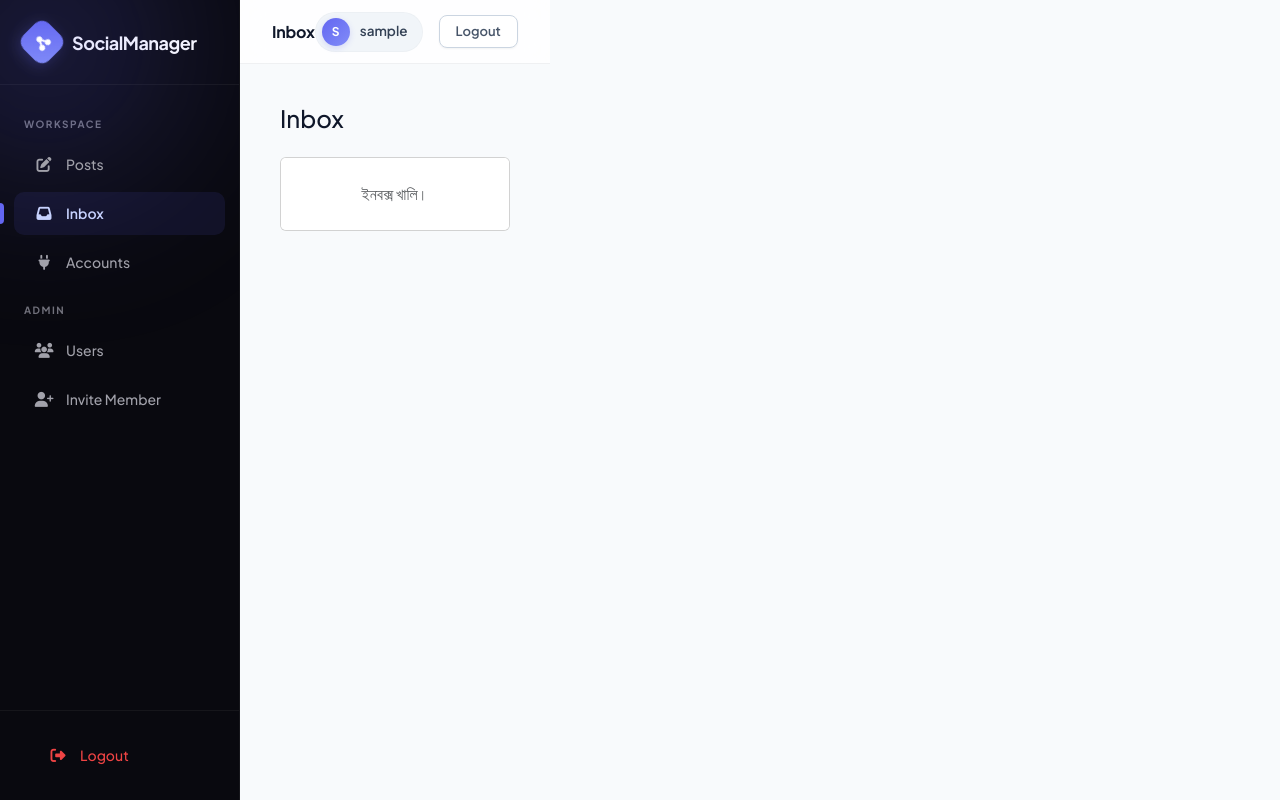
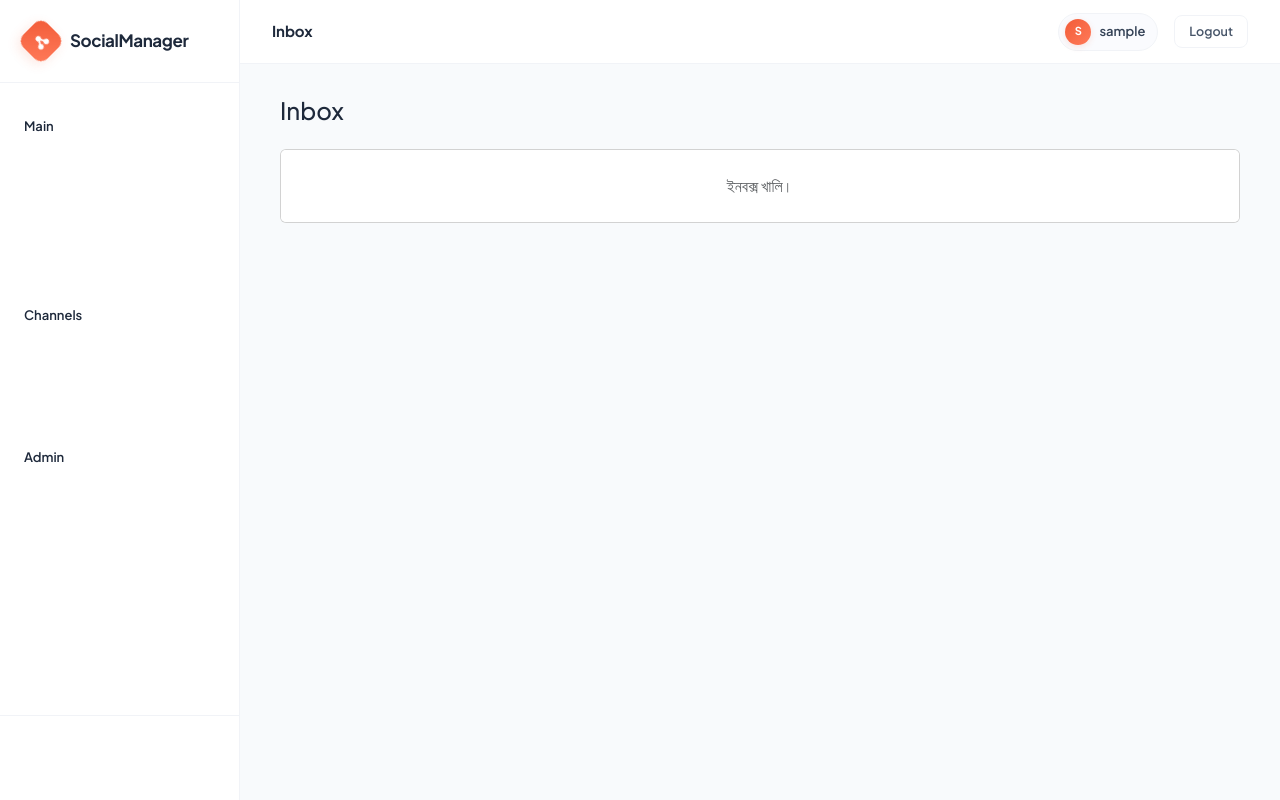
Before and after one commit to nawabsakib5/Social-Media-Manager, a Django app: page /inbox/ in a window 1280 px wide. Run offline with Django 5.2, Linux system fonts and the light colour scheme; the visitor is signed in with stand-in values (Sample User, id 1); data that the repository does not hold is empty; parts of the project's set-up code (start-up, migrations or seed data) failed here and were passed over; some libraries are stand-ins or nearby versions.

Commit message:
Integrations

```diff
--- a/templates/base.html
+++ b/templates/base.html
@@ -11,19 +11,24 @@
     <link href="https://cdnjs.cloudflare.com/ajax/libs/font-awesome/6.5.0/css/all.min.css" rel="stylesheet">
 
     <style>
+        /* ── Image-based Minimalist Light Color Token ── */
         :root {
-            --sidebar-width: 240px; /* আপনার রিকোয়েস্ট অনুযায়ী ২৪০ পিক্সেল করা হয়েছে */
-            --sidebar-bg: #09090f;
-            --sidebar-border: rgba(255, 255, 255, 0.05);
-            --sidebar-hover: rgba(255, 255, 255, 0.04);
-            --sidebar-active: rgba(99, 102, 241, 0.1);
-            --accent: #6366f1;
-            --accent-glow: rgba(99, 102, 241, 0.25);
-            --topbar-bg: rgba(255, 255, 255, 0.8);
-            --body-bg: #f8fafc;
+            --sidebar-width: 240px;
+            --sidebar-bg: #ffffff; /* স্ক্রিনশট অনুযায়ী ক্লিন হোয়াইট সাইডবার */
+            --sidebar-border: #f1f3f7;
+            --sidebar-hover: #f8fafc;
+
+            /* স্ক্রিনশটের ড্যাশবোর্ড বাটনটির সিগনেচার কোরাল-অরেঞ্জ কালার স্কিম */
+            --sidebar-active-bg: rgba(242, 92, 56, 0.08);
+            --sidebar-active-color: #f25c38;
+
+            --accent: #f25c38;
+            --accent-glow: rgba(242, 92, 56, 0.15);
+            --topbar-bg: rgba(255, 255, 255, 0.95);
+            --body-bg: #f8fafc; /* আল্ট্রা-লাইট সফট ব্যাকগ্রাউন্ড */
             --card-bg: #ffffff;
-            --text-sidebar-muted: #71717a;
-            --text-sidebar-light: #e4e4e7;
+            --text-dark: #1e293b;
+            --text-muted-custom: #64748b;
         }
 
         * {
@@ -35,26 +40,27 @@
             background: var(--body-bg);
             margin: 0;
             overflow-x: hidden;
-            color: #0f172a;
+            color: var(--text-dark);
+            -webkit-font-smoothing: antialiased;
         }
 
-        /* ── Modern Custom Scrollbar ── */
+        /* ── Modern Scrollbar ── */
         ::-webkit-scrollbar {
-            width: 6px;
-            height: 6px;
+            width: 5px;
+            height: 5px;
         }
         ::-webkit-scrollbar-track {
             background: transparent;
         }
         ::-webkit-scrollbar-thumb {
-            background: rgba(0, 0, 0, 0.1);
+            background: #cbd5e1;
             border-radius: 10px;
         }
         ::-webkit-scrollbar-thumb:hover {
-            background: rgba(0, 0, 0, 0.2);
+            background: #94a3b8;
         }
 
-        /* ── Sidebar Style ── */
+        /* ── Sidebar Style (Minimalist White Layout) ── */
         .sidebar {
             position: fixed;
             top: 0; left: 0;
@@ -69,112 +75,120 @@
             overflow: hidden;
         }
 
-        .sidebar-glow {
-            position: absolute;
-            width: 250px; height: 250px;
-            background: var(--accent-glow);
-            border-radius: 50%;
-            filter: blur(90px);
-            top: -80px; left: -80px;
-            pointer-events: none;
-        }
-
         .sidebar-brand {
             display: flex;
             align-items: center;
             gap: 12px;
             padding: 24px 24px;
-            color: #fff;
-            font-size: 18px;
+            color: var(--text-dark);
+            font-size: 17px;
             font-weight: 700;
-            letter-spacing: -0.5px;
+            letter-spacing: -0.4px;
             text-decoration: none;
             border-bottom: 1px solid var(--sidebar-border);
-            margin-bottom: 16px;
+            flex-shrink: 0;
         }
 
         .sidebar-brand .brand-icon {
-            width: 36px; height: 36px;
-            background: linear-gradient(135deg, var(--accent), #818cf8);
-            border-radius: 10px;
+            width: 34px; height: 34px;
+            background: linear-gradient(135deg, var(--accent), #ff7a59);
+            border-radius: 9px;
             display: flex; align-items: center; justify-content: center;
-            font-size: 16px;
-            box-shadow: 0 4px 14px var(--accent-glow);
+            font-size: 15px;
+            box-shadow: 0 4px 12px var(--accent-glow);
             color: #fff;
         }
 
-        .nav-section-label {
-            font-size: 10px;
-            font-weight: 700;
-            letter-spacing: 1.5px;
-            color: var(--text-sidebar-muted);
-            padding: 16px 24px 8px;
-            text-transform: uppercase;
+        /* স্ক্রোলযোগ্য মেনু এরিয়া */
+        .sidebar-menu {
+            flex-grow: 1;
+            overflow-y: auto;
+            padding-top: 16px;
+            padding-bottom: 16px;
         }
 
+        .sidebar-menu::-webkit-scrollbar {
+            width: 0px;
+            background: transparent;
+        }
+
+        /* স্ক্রিনশট অনুযায়ী ক্যাটাগরি লেবেলের প্রফেশনাল টাইপোগ্রাফি */
+        .nav-section-label {
+            font-size: 13px;
+            font-weight: 600;
+            color: #1e293b;
+            padding: 18px 24px 8px;
+            text-transform: none; /* স্ক্রিনশটে "Main" এবং "Account" এর মতো স্বাভাবিক কেস */
+        }
+
+        /* স্ক্রিনশট অনুযায়ী লিঙ্ক স্টাইলিং */
         .sidebar-link {
             display: flex;
             align-items: center;
-            gap: 12px;
+            gap: 14px;
             padding: 11px 20px;
             margin: 3px 14px;
-            border-radius: 10px;
-            color: #a1a1aa;
+            border-radius: 10px; /* প্রিমিয়াম পিল-আকৃতির রাউন্ডেড শেপ */
+            color: #475569;
             text-decoration: none;
-            font-size: 14px;
+            font-size: 14.5px;
             font-weight: 500;
-            transition: background 0.2s ease, color 0.2s ease;
+            transition: all 0.2s cubic-bezier(0.4, 0, 0.2, 1);
             position: relative;
         }
 
         .sidebar-link i {
             width: 20px;
             text-align: center;
-            font-size: 15px;
-            transition: transform 0.2s ease;
+            font-size: 16px;
+            color: #475569;
+            transition: transform 0.2s ease, color 0.2s ease;
         }
 
         .sidebar-link:hover {
             background: var(--sidebar-hover);
-            color: #ffffff;
+            color: var(--sidebar-active-color);
         }
 
         .sidebar-link:hover i {
-            transform: scale(1.1);
+            color: var(--sidebar-active-color);
+            transform: scale(1.05);
         }
 
+        /* স্ক্রিনশট অনুযায়ী একটিভ স্টেট ডিজাইন */
         .sidebar-link.active {
-            background: var(--sidebar-active);
-            color: #c7d2fe;
+            background: var(--sidebar-active-bg) !important;
+            color: var(--sidebar-active-color) !important;
             font-weight: 600;
         }
 
+        .sidebar-link.active i {
+            color: var(--sidebar-active-color) !important;
+        }
+
+        /* পূর্বের ইন্ডিকেটর বার বা কালারড ডট বাদ দেওয়া হয়েছে স্ক্রিনশট অনুযায়ী */
         .sidebar-link.active::before {
-            content: '';
-            position: absolute;
-            left: 0; top: 25%; height: 50%;
-            width: 4px;
-            background: var(--accent);
-            border-radius: 0 4px 4px 0;
-            margin-left: -14px;
+            display: none !important;
         }
 
         .sidebar-bottom {
             margin-top: auto;
             padding: 20px 14px;
             border-top: 1px solid var(--sidebar-border);
+            flex-shrink: 0;
         }
 
-        /* ── Main Panel ── */
+        /* ── Main Work Area ── */
         .main-wrapper {
             margin-left: var(--sidebar-width);
             min-height: 100vh;
             display: flex;
             flex-direction: column;
             transition: margin-left 0.3s ease;
+            width: calc(100% - var(--sidebar-width));
         }
 
-        /* ── Modern Blurred Topbar ── */
+        /* ── Glassmorphism Topbar ── */
         .topbar {
             background: var(--topbar-bg);
             backdrop-filter: blur(12px);
@@ -184,17 +198,17 @@
             display: flex;
             align-items: center;
             justify-content: space-between;
-            border-bottom: 1px solid rgba(15, 23, 42, 0.06);
+            border-bottom: 1px solid var(--sidebar-border);
             position: sticky;
             top: 0;
             z-index: 900;
         }
 
         .topbar-title {
-            font-size: 16px;
+            font-size: 15px;
             font-weight: 700;
-            color: #0f172a;
-            letter-spacing: -0.2px;
+            color: var(--text-dark);
+            letter-spacing: -0.1px;
         }
 
         .topbar-right {
@@ -206,53 +220,52 @@
         .user-pill {
             display: flex;
             align-items: center;
-            gap: 10px;
-            background: #f1f5f9;
-            padding: 5px 14px 5px 6px;
+            gap: 8px;
+            background: #fafbfe;
+            padding: 5px 12px 5px 6px;
             border-radius: 30px;
-            font-size: 13.5px;
+            font-size: 13px;
             font-weight: 600;
             color: #334155;
-            border: 1px solid rgba(0, 0, 0, 0.02);
+            border: 1px solid var(--sidebar-border);
         }
 
         .user-avatar {
-            width: 28px; height: 28px;
-            background: linear-gradient(135deg, var(--accent), #818cf8);
+            width: 26px; height: 26px;
+            background: linear-gradient(135deg, var(--accent), #ff7a59);
             border-radius: 50%;
             display: flex; align-items: center; justify-content: center;
-            font-size: 12px;
+            font-size: 11px;
             color: #fff;
             font-weight: 700;
-            box-shadow: 0 2px 6px rgba(99, 102, 241, 0.2);
+            box-shadow: 0 2px 6px var(--accent-glow);
         }
 
         .btn-logout {
-            font-size: 13px;
+            font-size: 12.5px;
             font-weight: 600;
-            padding: 6px 16px;
+            padding: 6px 14px;
             border-radius: 8px;
-            border: 1px solid #cbd5e1;
+            border: 1px solid var(--sidebar-border);
             color: #475569;
             background: #ffffff;
             text-decoration: none;
             transition: all 0.2s ease;
-            box-shadow: 0 1px 2px rgba(0,0,0,0.05);
         }
 
         .btn-logout:hover {
-            background: #f8fafc;
-            color: #0f172a;
-            border-color: #94a3b8;
+            background: var(--sidebar-hover);
+            color: var(--accent);
+            border-color: var(--accent);
         }
 
-        /* ── Page Content Container ── */
+        /* ── Page Content Layout Casing (Centered) ── */
         .page-content {
-            padding: 40px;
+            padding: 32px 40px;
             flex: 1;
             display: flex;
             flex-direction: column;
-            align-items: flex-start;
+            align-items: center; /* কন্টেন্ট ডানে বামে সমান মার্জিন রেখে সেন্টারে রাখার জন্য */
         }
 
         /* ── Modern Dismissible Alerts ── */
@@ -260,7 +273,7 @@
             border: 1px solid transparent;
             border-radius: 12px;
             font-size: 14px;
-            padding: 14px 20px;
+            padding: 12px 18px;
             box-shadow: 0 4px 12px rgba(0,0,0,0.02);
         }
         .alert-info    { background: #f0f9ff; color: #0369a1; border-color: #bae6fd; }
@@ -268,11 +281,11 @@
         .alert-warning { background: #fffbeb; color: #a16207; border-color: #fef08a; }
         .alert-danger  { background: #fef2f2; color: #b91c1c; border-color: #fecaca; }
 
-        /* ── Premium Fullscreen Screen Loader ── */
+        /* ── Modern Bright Screen Loader ── */
         #page-loader {
             position: fixed;
             inset: 0;
-            background: var(--sidebar-bg);
+            background: #ffffff;
             z-index: 10000;
             display: flex;
             align-items: center;
@@ -282,18 +295,18 @@
         }
 
         .loader-logo {
-            width: 56px; height: 56px;
-            background: linear-gradient(135deg, var(--accent), #818cf8);
-            border-radius: 16px;
+            width: 52px; height: 52px;
+            background: linear-gradient(135deg, var(--accent), #ff7a59);
+            border-radius: 14px;
             display: flex; align-items: center; justify-content: center;
-            font-size: 24px;
+            font-size: 22px;
             color: #fff;
             box-shadow: 0 8px 24px var(--accent-glow);
         }
 
         .loader-bar {
-            width: 180px; height: 4px;
-            background: rgba(255,255,255,0.08);
+            width: 160px; height: 3.5px;
+            background: #edf2f9;
             border-radius: 10px;
             overflow: hidden;
             position: relative;
@@ -302,33 +315,33 @@
         .loader-bar-fill {
             height: 100%;
             width: 0%;
-            background: linear-gradient(90deg, var(--accent), #818cf8);
+            background: linear-gradient(90deg, var(--accent), #ff7a59);
             border-radius: 10px;
         }
     </style>
 </head>
 <body>
 
-<!-- Interactive page loader -->
+<!-- Interactive InApp Screen Loader -->
 <div id="page-loader">
     <div class="loader-logo" id="loader-icon"><i class="fa-solid fa-share-nodes"></i></div>
     <div class="loader-bar"><div class="loader-bar-fill" id="loader-fill"></div></div>
 </div>
 
-<div id="app-shell" style="opacity:0; transform: scale(0.98);">
+<div id="app-shell" style="opacity:0; transform: scale(0.985);">
     <div class="d-flex">
 
         <!-- ── Navigation Sidebar ── -->
         <div class="sidebar" id="sidebar">
-            <div class="sidebar-glow"></div>
-
             <a href="{% url 'post_list' %}" class="sidebar-brand">
                 <div class="brand-icon" id="brand-logo"><i class="fa-solid fa-share-nodes"></i></div>
                 SocialManager
             </a>
 
+            <!-- স্ক্রোলযোগ্য নেভিগেশন লিংক এরিয়া -->
+            <div class="sidebar-menu">
                 {% if user.is_authenticated %}
-            <div class="nav-section-label">Workspace</div>
+                <div class="nav-section-label">Main</div>
 
                 <a href="{% url 'post_list' %}"
                    class="sidebar-link {% if request.resolver_match.url_name == 'post_list' %}active{% endif %}">
@@ -340,9 +353,22 @@
                     <i class="fa-solid fa-inbox"></i> Inbox
                 </a>
 
-            <a href="{% url 'social_accounts:account_list' %}"
+                <a href="{% url 'account_list' %}"
                    class="sidebar-link {% if request.resolver_match.url_name == 'account_list' %}active{% endif %}">
                     <i class="fa-solid fa-plug"></i> Accounts
+                </a>
+
+                <!-- সোশ্যাল মিডিয়া চ্যানেলসমূহ প্রদর্শন করার নতুন ইন্টারেক্টিভ সেকশন -->
+                <div class="nav-section-label">Channels</div>
+
+                <a href="{% url 'social_accounts:workspace' 'facebook' %}"
+                   class="sidebar-link {% if request.resolver_match.url_name == 'workspace' and platform == 'facebook' %}active{% endif %}">
+                    <i class="fa-brands fa-facebook" style="color: #1877f2;"></i> Facebook Page
+                </a>
+
+                <a href="{% url 'social_accounts:workspace' 'instagram' %}"
+                   class="sidebar-link {% if request.resolver_match.url_name == 'workspace' and platform == 'instagram' %}active{% endif %}">
+                    <i class="fa-brands fa-instagram" style="color: #e1306c;"></i> Instagram Feed
                 </a>
 
                 {% if user.is_staff or user.is_superuser %}
@@ -356,9 +382,13 @@
                     <i class="fa-solid fa-user-plus"></i> Invite Member
                 </a>
                 {% endif %}
+                {% endif %}
+            </div>
 
+            <!-- ফিক্সড ফুটার (লগআউট) -->
+            {% if user.is_authenticated %}
             <div class="sidebar-bottom">
-                <a href="{% url 'logout' %}" class="sidebar-link text-danger-hover" style="color:#ef4444;">
+                <a href="{% url 'logout' %}" class="sidebar-link text-danger-hover" style="color:#ef4444; margin: 0;">
                     <i class="fa-solid fa-right-from-bracket"></i> Logout
                 </a>
             </div>
@@ -456,11 +486,9 @@ document.addEventListener('DOMContentLoaded', () => {
         ease: 'power4.out'
     }, '-=0.4')
 
-    // Step 5: Reveal sidebar with a unique slide & soft perspective twist
+    // Step 5: Reveal sidebar with a unique slide
     .from('#sidebar', {
         x: -40,
-        rotationY: 10,
-        transformOrigin: "left center",
         duration: 0.6,
         ease: 'power3.out'
     }, '-=0.6')
@@ -496,14 +524,13 @@ document.addEventListener('DOMContentLoaded', () => {
         link.addEventListener('mouseenter', () => {
             gsap.to(link, {
                 x: 6,
-                backgroundColor: 'rgba(255, 255, 255, 0.06)',
-                color: '#ffffff',
+                backgroundColor: 'var(--sidebar-hover)',
+                color: 'var(--sidebar-active-color)',
                 duration: 0.25,
                 ease: 'power2.out'
             });
             gsap.to(link.querySelector('i'), {
-                scale: 1.15,
-                color: '#818cf8',
+                scale: 1.1,
                 duration: 0.2,
                 ease: 'back.out(1.5)'
             });
@@ -513,14 +540,13 @@ document.addEventListener('DOMContentLoaded', () => {
             const isActive = link.classList.contains('active');
             gsap.to(link, {
                 x: 0,
-                backgroundColor: isActive ? 'var(--sidebar-active)' : 'transparent',
-                color: isActive ? '#c7d2fe' : '#a1a1aa',
+                backgroundColor: isActive ? 'var(--sidebar-active-bg)' : 'transparent',
+                color: isActive ? 'var(--sidebar-active-color)' : '#475569',
                 duration: 0.25,
                 ease: 'power2.out'
             });
             gsap.to(link.querySelector('i'), {
                 scale: 1,
-                color: isActive ? '#a5b4fc' : '#a1a1aa',
                 duration: 0.2,
                 ease: 'power2.out'
             });
```
Also changed, not shown: 1 other file. Lines whose indentation alone changed are shown as unchanged.
